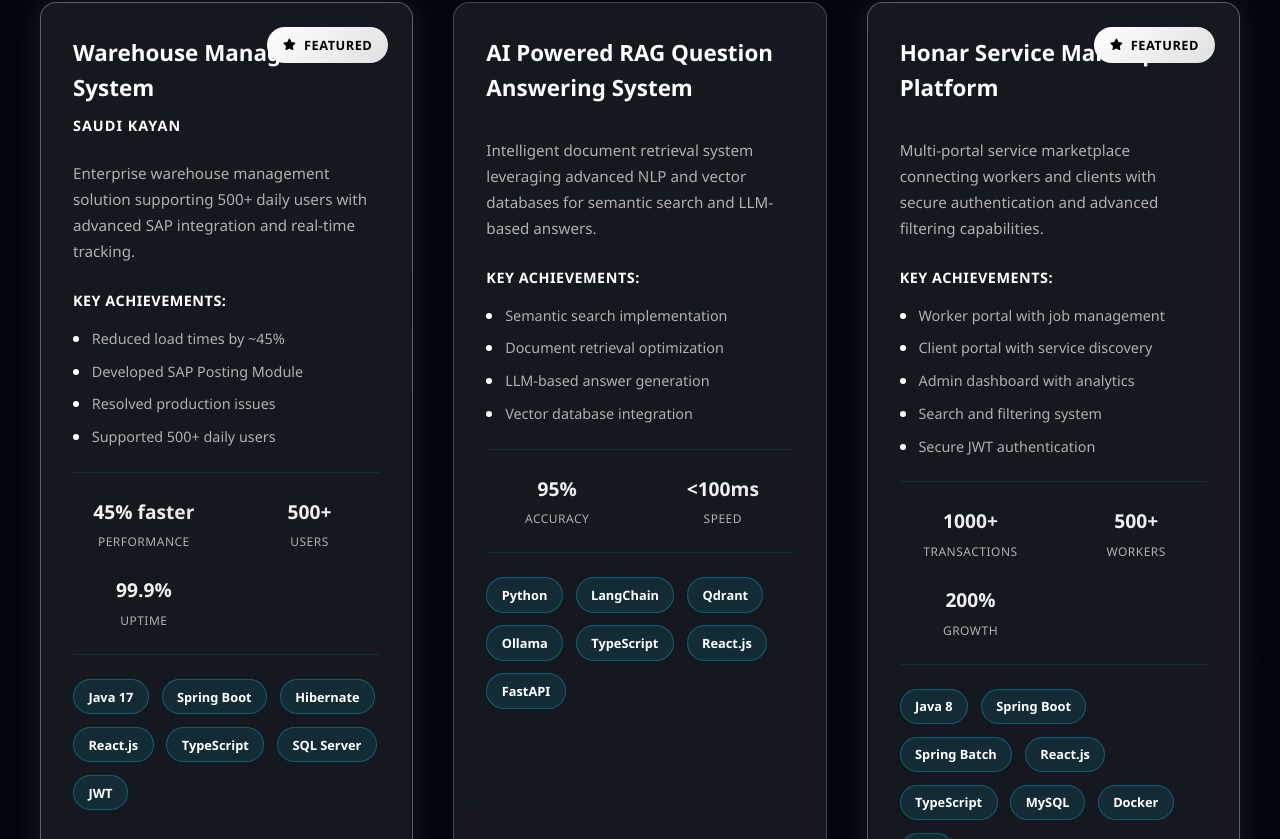
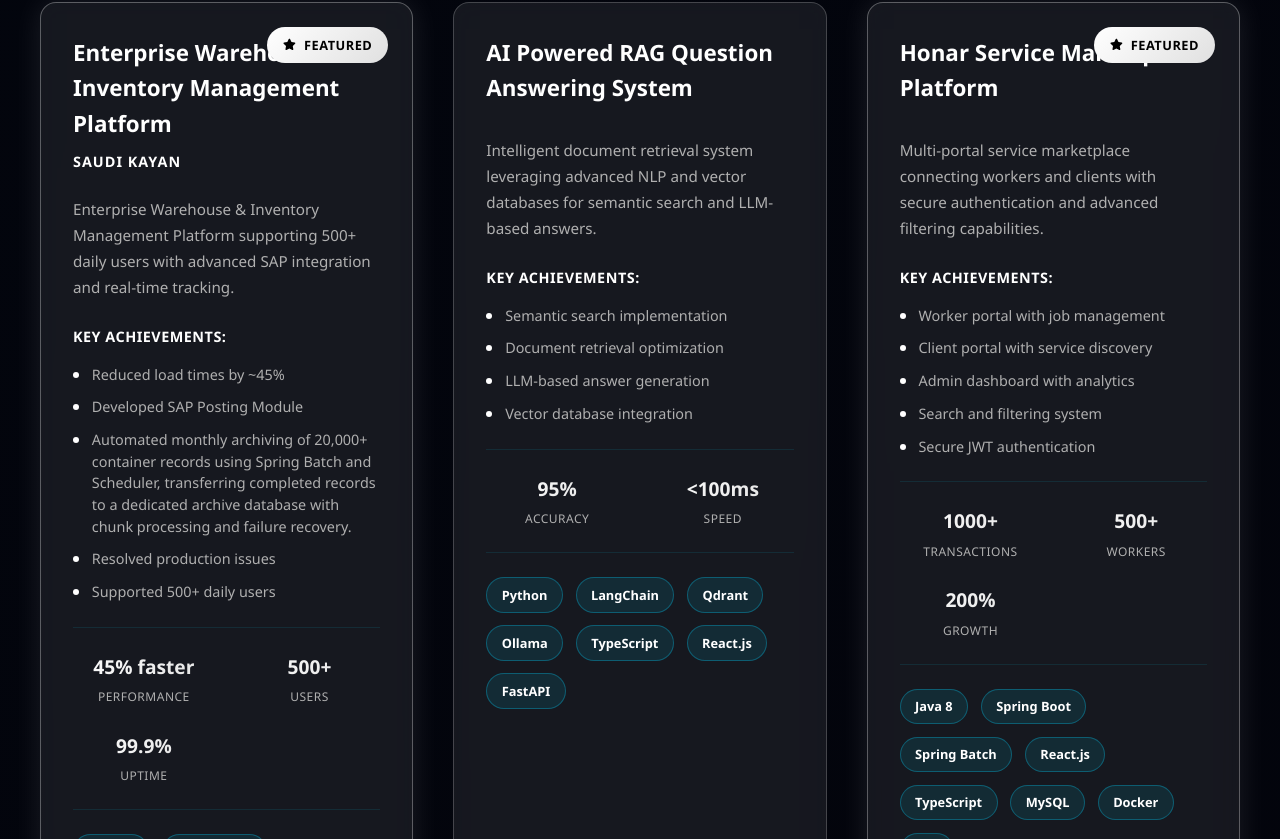
Before and after one commit to tazeemk/Portfolio, a React (Create React App) app: page / in a window 1280 px wide. Shown: the part 4561-5400 px from the top of the page. Built offline with nearby package versions, Linux system fonts and the light colour scheme.

Commit message:
new changes

```diff
--- a/src/components/Projects.js
+++ b/src/components/Projects.js
@@ -13,17 +13,18 @@
   const projects = [
     {
       id: 1,
-      title: 'Warehouse Management System',
+      title: 'Enterprise Warehouse & Inventory Management Platform',
       subtitle: 'Saudi Kayan',
       description:
-        'Enterprise warehouse management solution supporting 500+ daily users with advanced SAP integration and real-time tracking.',
+        'Enterprise Warehouse & Inventory Management Platform supporting 500+ daily users with advanced SAP integration and real-time tracking.',
       achievements: [
         'Reduced load times by ~45%',
         'Developed SAP Posting Module',
+        'Automated monthly archiving of 20,000+ container records using Spring Batch and Scheduler, transferring completed records to a dedicated archive database with chunk processing and failure recovery.',
         'Resolved production issues',
         'Supported 500+ daily users',
       ],
-      technologies: ['Java 17', 'Spring Boot', 'Hibernate', 'React.js', 'TypeScript', 'SQL Server', 'JWT'],
+      technologies: ['Java 17', 'Spring Boot','Spring batch','Spring scheduler','Hibernate', 'React.js', 'JavaScript','Docker', 'SQL Server', 'JWT'],
       featured: true,
       stats: {
         performance: '45% faster',
```
